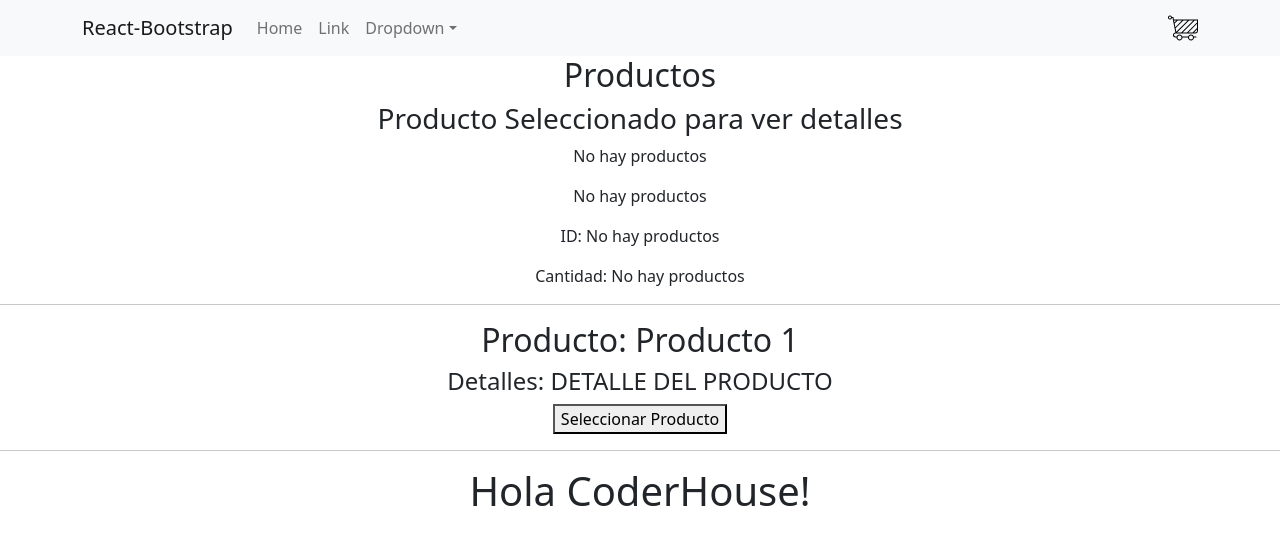
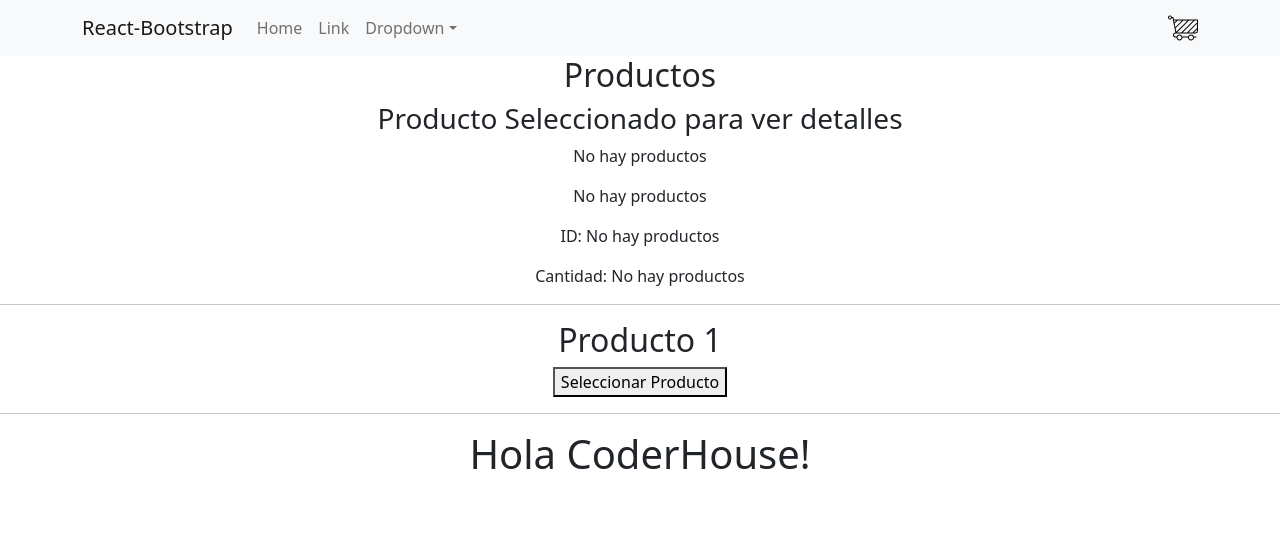
Before and after one commit to IgnacioBaldo/app2ItemDetailCointainer, a React (Create React App) app: page / in a window 1280 px wide. Shown: the top 544 px of the page. Built offline with nearby package versions, Linux system fonts and the light colour scheme.

Commit message:
consulta

```diff
--- a/src/Components/Item.js
+++ b/src/Components/Item.js
@@ -12,8 +12,7 @@ const Item = ({id, name, description, stock, price, setSelectedItem}) =>{
     return (
         <>
         <div>
-            <h2>Producto: {name}</h2>
-            <h4>Detalles: {description}</h4>
+            <h2>{name}</h2>
            {/* <ItemCounter stock={stock} setStockSelected={setStockSelected} /> */}
             <button onClick={selectedItem}>Seleccionar Producto</button>
 
```
